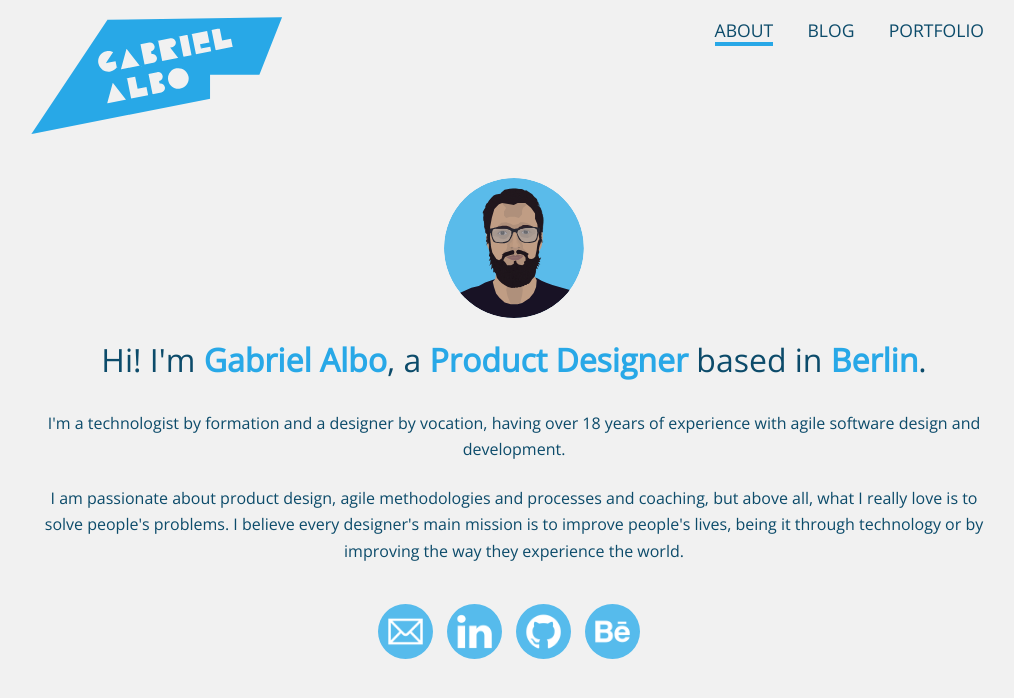
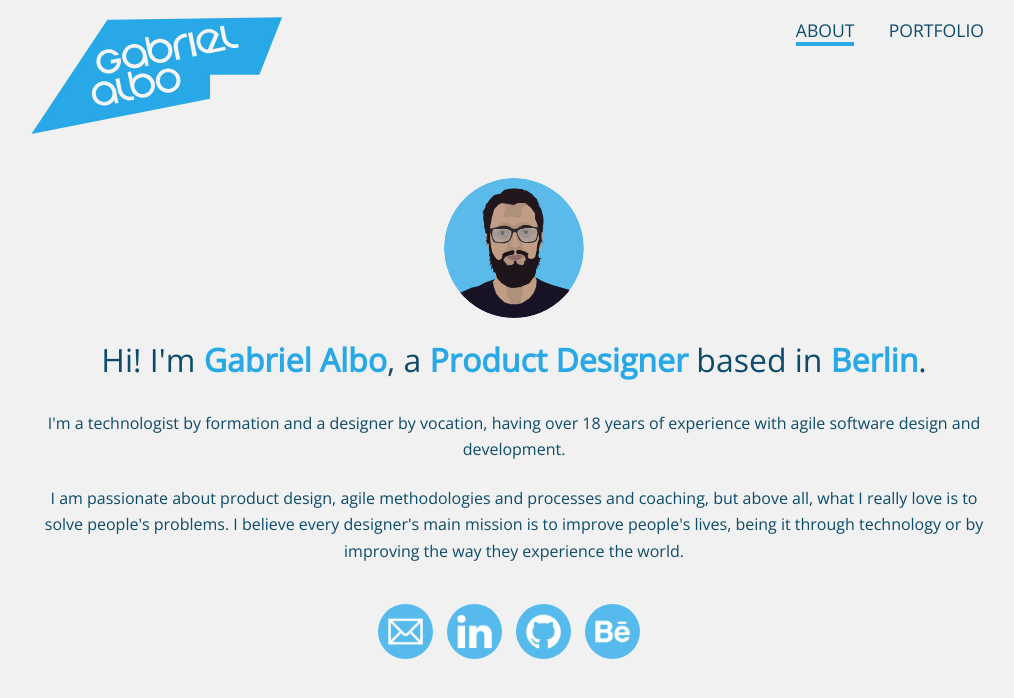
Before and after one commit to albogabriel/gabrielalbo.com, a Jekyll site: the page built from index.html, in a window 1280 px wide. Shown: the top 698 px of the page, without its empty margins (126-1140 px from the left). Built offline with Jekyll 4.4.1, drawn with Linux system fonts in a browser that asks for light colours.

Commit message:
Adding new logo with hi-res svg.

```diff
--- a/_layouts/default.html
+++ b/_layouts/default.html
@@ -29,12 +29,8 @@
             <div class="row">
                 <div class="large-6 medium-6 small-4 columns">
                     <h1 class="logo">
-                        <span class="">
-                            <a href="{{ site.baseurl }}/" target="_self"
-                            {% if page.url == "/" %}
-                            class="title-name"
-                            {% endif %}
-                             >
+                        <span>
+                            <a href="{{ site.baseurl }}/" target="_self">
                                 <img class="logo-fill" src="{{ site.baseurl }}/assets/images/logo_albo_home.svg" alt="Gabriel Albo">
                              </a>
                          </span>
@@ -55,11 +51,11 @@
                         class="selected-item"
                         {% endif %}
                          >ABOUT</a></li>
-                         <li><a href="{{ site.baseurl }}/blog" target="_self"
+                         <!-- <li><a href="{{ site.baseurl }}/blog" target="_self"
                         {% if page.url == "/blog/" or page.current-page == "blog-item" %}
                         class="selected-item"
                         {% endif %}
-                         >BLOG</a></li>
+                         >BLOG</a></li> -->
                         <li><a href="{{ site.baseurl }}/portfolio/" target="_self"
                         {% if page.url == "/portfolio/" or page.current-page == "portfolio-item" %}
                         class="selected-item"
--- a/css/screen.scss
+++ b/css/screen.scss
@@ -8,14 +8,14 @@
 
 
 /* Green Theme */
-
-// $main-green: #3DC5B8;
-// $darker-green: #399E98;
-// $darkest: #2E3844;
-// $light-text-color: #F7F7F7;
-// $light-header-background: #f1f1f1;
-// $text-highlights: #d14233;
-
+/*
+ $main-green: #3DC5B8;
+ $darker-green: #399E98;
+ $darkest: #2E3844;
+ $light-text-color: #F7F7F7;
+ $light-header-background: #f1f1f1;
+ $text-highlights: #d14233;
+*/
 /* Blue theme */
 
 $main-green: #28A8E7;
@@ -262,7 +262,7 @@ header {
     height: 120px;
 
     &:hover {
-      opacity:0.4;
+      opacity:0.6;
       filter:alpha(opacity=40); /* For IE8 and earlier */
       -webkit-transition-duration: 0.25s;
     }
@@ -274,7 +274,7 @@ header {
     font-family: 'Dosis', sans-serif;
     font-size: 150%;
     margin-top: 16px;
-    filter: invert(55%) sepia(78%) saturate(1463%) hue-rotate(169deg) brightness(95%) contrast(90%);
+/*    filter: invert(55%) sepia(78%) saturate(1463%) hue-rotate(169deg) brightness(95%) contrast(90%);*/
 
     span.full-name {
       background-color: $main-green;
```
Also changed, not shown: assets/images/logo_albo_home.svg.
